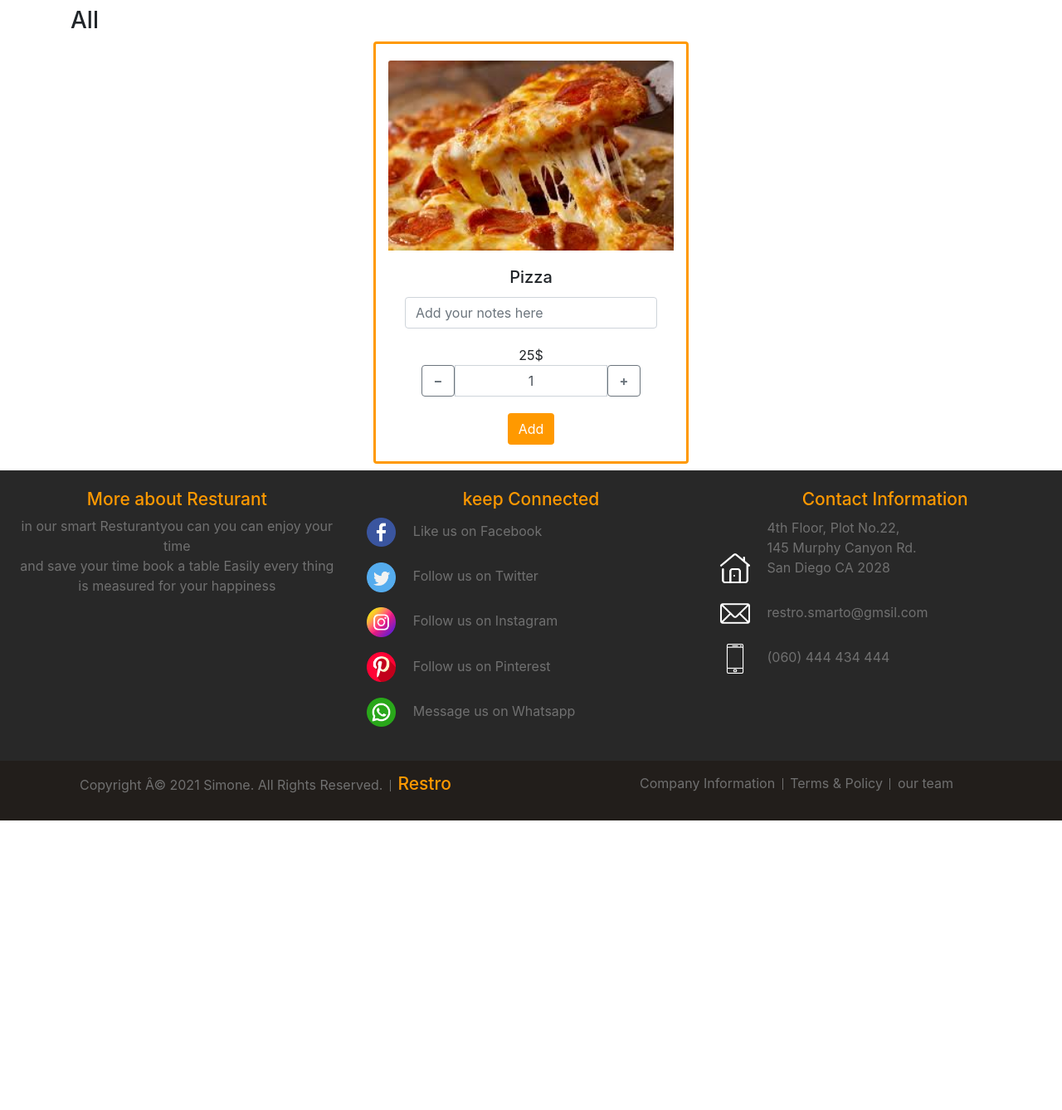
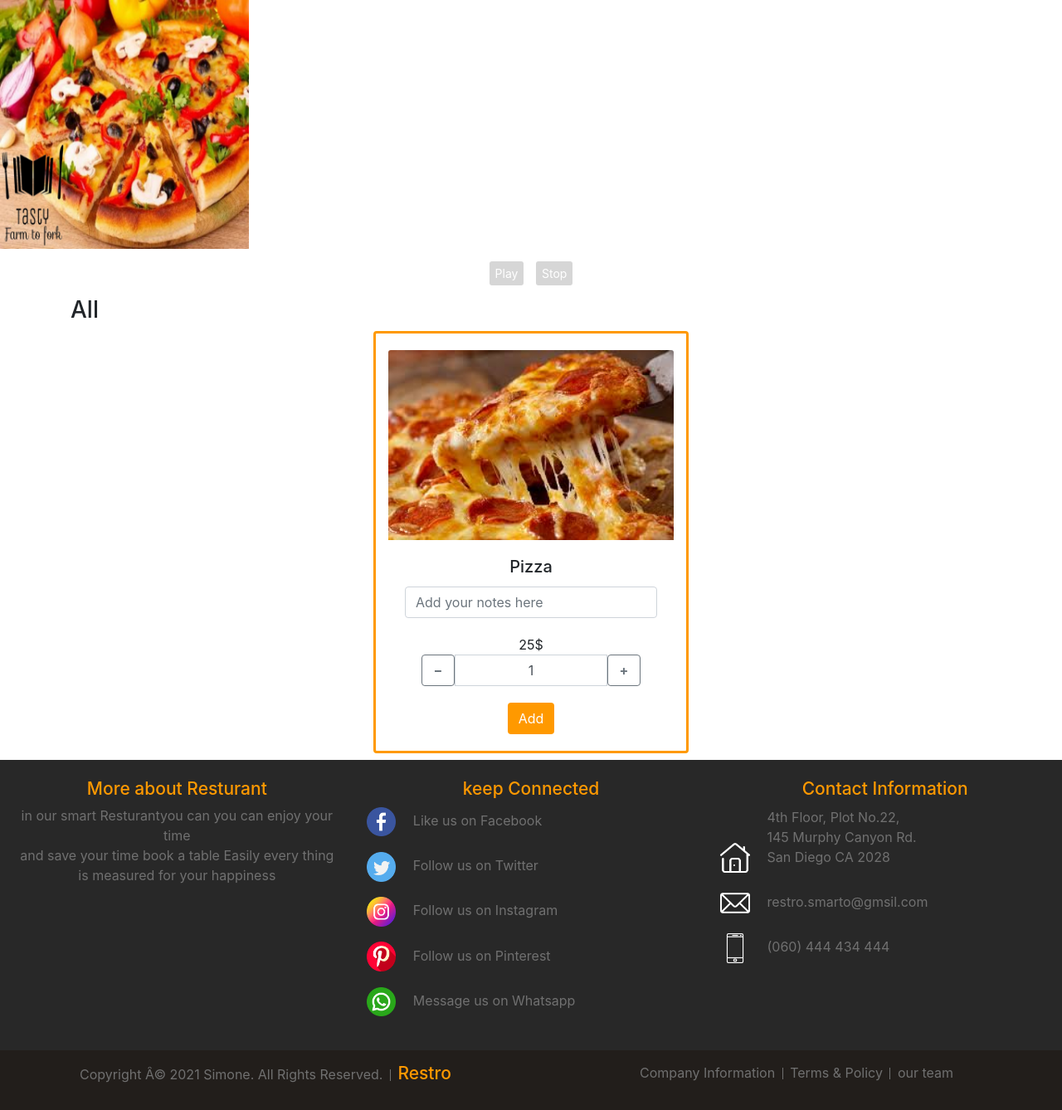
Before and after one commit to Hady-Hassan/Restro, a PHP site: page / in a window 1280 px wide. Shown: the part 152-1490 px from the top of the page at 83% size. Before the commit the page ends 1141 px from the top, so only its background shows below. Run offline with PHP 8.4, Linux system fonts and the light colour scheme; data that the repository does not hold is empty.

Commit message:
sha3toos

```diff
--- a/index.php
+++ b/index.php
@@ -39,7 +39,28 @@
     </div>
   </nav>
 <!--the slider should start here-->
+<div class="slider">
+    <div class="owl-carousel owl-theme owl-loaded">
+      <div class="owl-stage-outer">
+        <div class="owl-stage">
 
+          <div class="owl-item">
+            <div class="product_image">
+              <img src="images\products\1.jpeg" style="height:300px ;width:300px">
+            </div>
+            <div class="product_title">
+              <a href="#"></a>
+            </div>
+          </div>
+
+        </div>
+      </div>
+      <div class="owl-nav">
+        <div class="owl-play play">Play</div>
+        <div class="owl-stop stop">Stop</div>
+      </div>
+
+    </div>
 <!--the slider should end here-->
 
 <div class="container ">
```
Also changed, not shown: js/custom.js (added, +21 -0 lines), images/products/1.jpeg (added), images/products/10.jpeg (added), images/products/2.jpeg (added), images/products/4.jpeg (added), images/products/5.jpeg (added), images/products/6.jpeg (added), images/products/7.jpeg (added), images/products/8.jpeg (added), images/products/9.jpeg (added).
